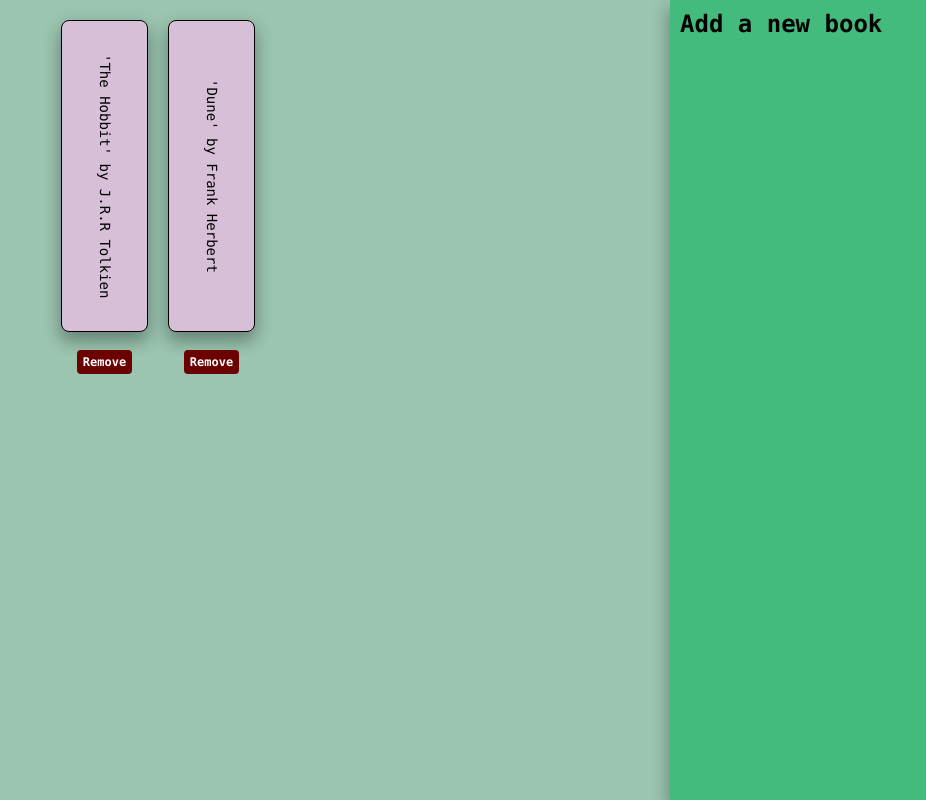
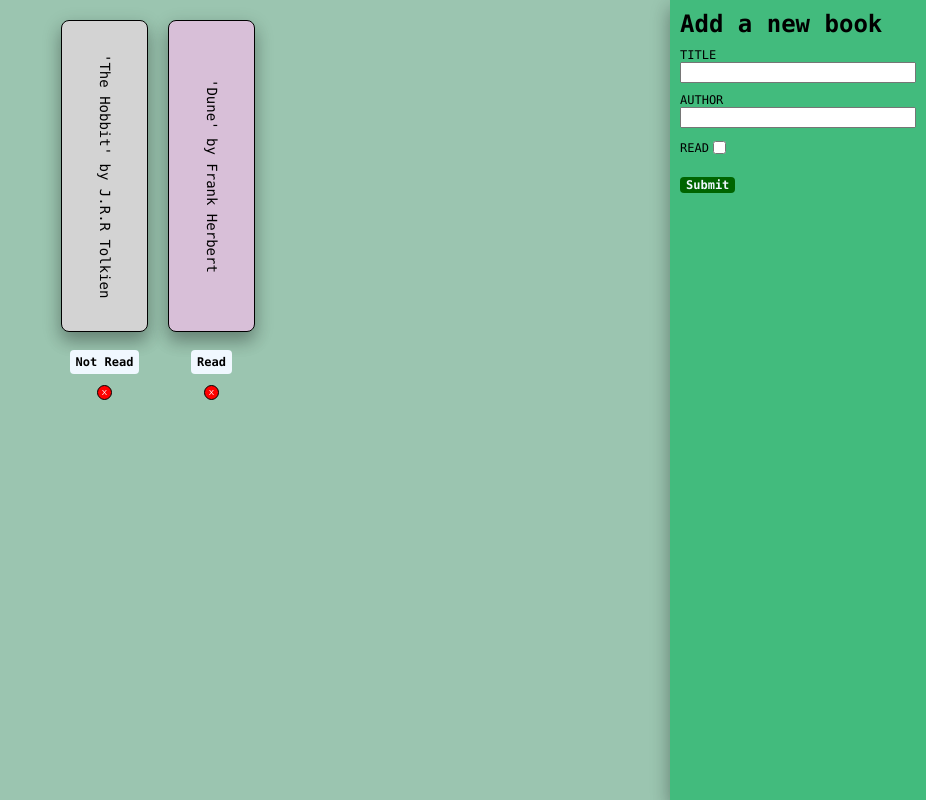
Before and after one commit to raphason/library-project, a plain HTML site: page index.html in a window 1280 px wide. Shown: the whole page, without its empty margins (354-1280 px from the left). Drawn offline with Linux system fonts and the light colour scheme.

Commit message:
added new book form

```diff
--- a/index.html
+++ b/index.html
@@ -17,6 +17,23 @@
 
         <div class="sidebar">
             <h3>Add a new book</h3>
+
+            <form action="" method="POST" id="new-book-form">
+                <div class="text-input">
+                    <label for="title">TITLE</label>
+                    <input type="text" name="title" id="title" required>
+                </div>
+                <div class="text-input">
+                    <label for="author">AUTHOR</label>
+                    <input type="text" name="author" id="author" required>
+                </div>
+                <div class="checkbox-input">
+                    <label for="read">READ</label>
+                    <input type="checkbox" name="read" id="read">
+                </div>
+
+                <button type="submit" class="submit-button">Submit</button>
+            </form>
         </div>
 
     </div>
--- a/library.js
+++ b/library.js
@@ -1,13 +1,23 @@
 const bookshelf = document.getElementById("bookshelf-container");
+const newBookForm = document.getElementById("new-book-form");
 let removeButtons;
 
 /* Setting up Library and Book Object */
 
 const myLibrary = [];
 
-function Book(title, author) {
+function Book(title, author, read) {
     this.title = title;
     this.author = author;
+    this.read = read;
+}
+
+/* Book related methods */
+
+function createBook(title, author, read=false) {
+    newBook = new Book(title, author, read);
+
+    return newBook;
 }
 
 /* Library-related methods */
@@ -28,24 +38,41 @@ function displayBooks() {
         newBook.appendChild(bookText);
         newBook.classList.add("book");
         newBook.setAttribute("id", i.toString());
+        newBook.style.backgroundColor = currentBook.read ? "thistle" : "lightgray";
 
         let removeButton = document.createElement("button");
-        let buttonText = document.createTextNode("Remove");
-        removeButton.appendChild(buttonText);
-        removeButton.classList.add("remove");
+        let removeText = document.createTextNode("X");
+        removeButton.appendChild(removeText);
+        removeButton.classList.add("remove-button");
         removeButton.dataset.number = i;
 
+        let readButton = document.createElement("button");
+        let readText = document.createTextNode(currentBook.read ? "Read" : "Not Read");
+        readButton.appendChild(readText);
+        readButton.classList.add("read-button");
+        readButton.dataset.number = i;
+
         newBook.appendChild(removeButton);
+        newBook.appendChild(readButton);
         bookshelf.appendChild(newBook);
     }
 
-    /* Add Event Listeners to Remove Book Buttons */
-    removeButtons = document.getElementsByClassName("remove");
+    /* Add Event Listeners to Remove Book and Read Buttons */
+    removeButtons = document.getElementsByClassName("remove-button");
     for (i = 0; i < removeButtons.length; i++) {
         let currentButton = removeButtons[i];
 
         currentButton.addEventListener("click", function() {
             removeBook(currentButton.dataset.number);
+        });
+    }
+
+    readButtons = document.getElementsByClassName("read-button");
+    for (i = 0; i < readButtons.length; i++) {
+        let currentButton = readButtons[i];
+
+        currentButton.addEventListener("click", function() {
+            toggleReadStatus(currentButton.dataset.number);
         });
     }
 }
@@ -58,8 +85,27 @@ function removeBook(index) {
     displayBooks();
 }
 
-hobbit = new Book("The Hobbit", "J.R.R Tolkien");
-dune = new Book("Dune", "Frank Herbert");
+function toggleReadStatus(bookIndex) {
+    currentBook = myLibrary[bookIndex];
+    currentBook.read = currentBook.read ? false : true;
+
+    displayBooks();
+}
+
+newBookForm.addEventListener("submit", (e) => {
+    e.preventDefault();
+
+    let title = document.getElementById("title").value;
+    let author = document.getElementById("author").value;
+    let read = document.getElementById("read").value;
+
+    newBook = createBook(title, author, read);
+    addBookToLibrary(newBook);
+    displayBooks();
+});
+
+hobbit = new Book("The Hobbit", "J.R.R Tolkien", false);
+dune = new Book("Dune", "Frank Herbert", true);
 addBookToLibrary(hobbit);
 addBookToLibrary(dune);
 displayBooks();
--- a/style.css
+++ b/style.css
@@ -16,17 +16,7 @@ h3 {
 }
 
 button {
-    position: absolute;
-    writing-mode: horizontal-tb;
-    top: 350px;
-    background-color: #6b0101;
-    color: white;
-    height: 24px;
-    font-weight: bold;
-    font-family: "Monaco";
-    font-size: 12px;
-    border: none;
-    border-radius: 4px;
+    position: relative;
 }
 
 button:hover {
@@ -68,9 +58,69 @@ button:active {
     text-align: center;
     font-size: 14px;
     border-radius: 8px;
+    display: flex;
+    flex-direction: row;
+}
+
+.remove-button {
+    padding: 0;
+    writing-mode: horizontal-tb;
+    width: 15px;
+    height: 15px;
+    border-radius: 50%;
+    border: solid 1px black;
+    background-color: red;
+    color: white;
+    font-size: 8px;
+    position:absolute;
+    top: 385px;
+}
+
+.read-button {
+    writing-mode: horizontal-tb;
+    top: 350px;
+    background-color: aliceblue;
+    color: black;
+    height: 24px;
+    font-weight: bold;
+    font-family: "Monaco";
+    font-size: 12px;
+    border: none;
+    border-radius: 4px;
+    position:absolute;
+    top: 350px;
+}
+
+.read-button:hover {
+    background-color: lightgray;
 }
 
 .sidebar {
     background-color: var(--sidebar-bg);
     box-shadow: 0 10px 16px 0 rgba(0,0,0,0.2),0 6px 20px 0 rgba(0,0,0,0.19);
 }
+
+.text-input, .checkbox-input {
+    font-size: 12px;
+    display: flex;
+    margin: 10px;
+}
+
+.text-input {
+    flex-direction: column;
+}
+
+.checkbox-input {
+    align-items: center;
+}
+
+.submit-button {
+    font-family: "Monaco";
+    font-size: 12px;
+    border-radius: 4px;
+    border: none;
+    margin: 10px;
+    background-color: darkgreen;
+    color: aliceblue;
+    font-weight: bold;
+}
```
